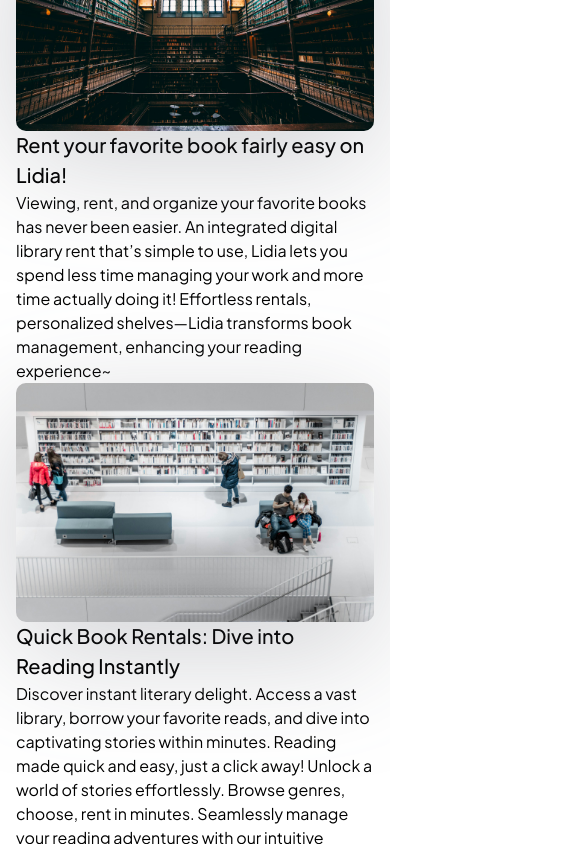
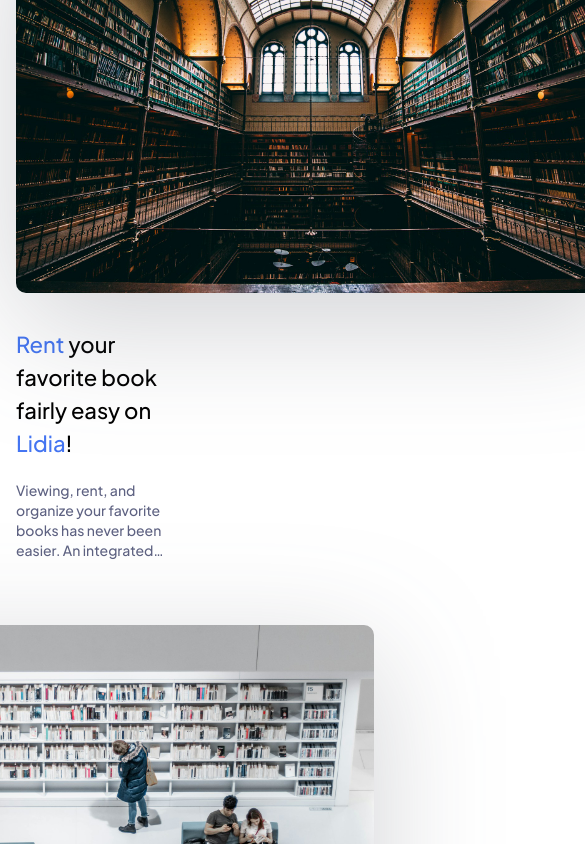
Before and after one commit to anwsaif/lidia-digital-library, a React (Vite) app: page / in a window 390 px wide. Shown: the part 2040-2884 px from the top of the page, 585 px wide, since content can reach past the window. Built offline with nearby package versions, Linux system fonts and the light colour scheme.

Commit message:
Update Services: add typography responsiveness, all done

```diff
--- a/src/Elements/Feature.jsx
+++ b/src/Elements/Feature.jsx
@@ -1,8 +1,8 @@
 import React from 'react'
 
-function Feature({logo, title, description, className=''}) {
+function Feature({key, logo, title, description, className=''}) {
   return (
-    <div className={`flex flex-col gap-5 max-w-[17.5625rem] justify-between items-center `+ className}>
+    <div key={key} className={`flex flex-col gap-5 max-w-[17.5625rem] justify-between items-center `+ className}>
       <div className="h-[6.375rem] w-[6.375rem] rounded-[1.625rem] bg-primary drop-shadow-extrabold-dark">
         <img src={logo} className='p-7' alt=""/>
       </div>
--- a/src/Sections/Features.jsx
+++ b/src/Sections/Features.jsx
@@ -32,7 +32,7 @@ function Features() {
 
           <div className="flex flex-wrap justify-around gap-6 lg:gap-x-28 xl:justify-between">
             {features.map(({logo, title, description, index}) => {
-              return <Feature logo={logo} title={title} description={description} className='mt-4 lg:mt-20' />
+              return <Feature key={index} logo={logo} title={title} description={description} className='mt-4 lg:mt-20' />
             })}
           </div>
         </div>
--- a/src/Sections/Hero.jsx
+++ b/src/Sections/Hero.jsx
@@ -2,16 +2,16 @@ import React from 'react'
 import Left from '../assets/images/Left.png'
 
 function Hero() {
-  function onDescClickHandler(e){
-    e.target.classList.remove('line-clamp-2')
-  }
+  // function onDescClickHandler(e){
+  //   e.target.classList.remove('line-clamp-2')
+  // }
   return (
     <section className='md:h-[85vh]'>
       <div className="container mx-auto flex h-full px-4 py-2 md:px-4 lg:px-5 lg:py-7 xl:px-10 ">
         <div className="relative flex w-full flex-col-reverse items-center md:flex-row md:gap-x-7 ">
           <div className="flex flex-col gap-4 md:w-1/2 md:gap-8">
             <h1 className='text-heading'>Search & review your <span className='text-primary underline'>fav book</span> effortlessly</h1>
-            <p className='text-desc-base line-clamp-2 sm:line-clamp-none' onClick={onDescClickHandler}>Embark on a literary journey like never before with our revolutionary library application! Introducing a seamless experience that transcends traditional boundaries, where  you can effortlessly search your favorite books.✨</p>
+            <p className='text-desc-base line-clamp-3 sm:line-clamp-none' onClick={e => e.target.classList.remove('line-clamp-3')}>Embark on a literary journey like never before with our revolutionary library application! Introducing a seamless experience that transcends traditional boundaries, where  you can effortlessly search your favorite books.✨</p>
             <a href="#" className='md:px-13 h-12 w-40 rounded-10 bg-primary px-6 py-3 text-center text-sm font-bold leading-6 text-white drop-shadow-bold-primary transition duration-300 ease-in-out hover:opacity-40 md:h-[3.75rem] md:w-[12.5rem] md:py-[1.125rem] lg:text-base'>Start now →</a>
           </div>
           <img src={Left} alt="Books" className='min-[529px]:max-w-96 w-screen max-w-[23rem] md:w-full lg:w-1/2 lg:max-w-full'/>
--- a/src/Sections/Services.jsx
+++ b/src/Sections/Services.jsx
@@ -5,40 +5,37 @@ import reading from '../assets/images/Reading.jpg'
 const services = [
   {
     logo: service,
-    title: 'Rent your favorite book  fairly easy on Lidia!',
+    title: <h4><span>Rent</span> your favorite book  fairly easy on <span>Lidia</span>!</h4>,
     description: `Viewing, rent, and organize your favorite books has never been easier. An integrated digital library rent  that’s simple to use, Lidia lets you spend less time  managing your work and more time actually doing it!\n\nEffortless rentals, personalized shelves—Lidia  transforms book management, enhancing your  reading experience~`,
   },
   {
     logo: reading,
-    title: 'Quick Book Rentals:  Dive into Reading Instantly',
+    title: <h4>Quick Book Rentals:  <span>Dive</span> into <span>Reading</span> Instantly</h4>,
     description: 'Discover instant literary delight. Access a vast library, borrow your favorite reads, and dive into captivating stories within minutes. Reading made quick and easy, just a click away!\n\nUnlock a world of stories effortlessly.  Browse genres, choose, rent in minutes.  Seamlessly manage your reading adventures  with our intuitive platform~'
   },
 ]
 
 function Services() {
   return (
-    <section className='2xl:mt-96'>
+    <section className='2xl:mt-96' id='services'>
       <div className="container mx-auto my-12 px-4 py-2 md:px-4 lg:my-[6.25rem] lg:px-5 lg:py-7 xl:px-10">
-        <div className="flex w-full flex-col gap-4">
+        <div className="flex w-full flex-col gap-4 ">
           <span className='capitalised text-xs text-primary'>SERVICES</span>
           <h2>🚀• The Services for You</h2>
 
-          <div className="flex flex-col">
+          <div className="flex flex-col gap-16 lg:mt-[5.625rem]">
             {services.map(({ logo, title, description }) => {
-              return <div className="flex flex-wrap">
-                <img src={logo} alt={title} className='rounded-[0.625rem] drop-shadow-extrabold-dark lg:w-1/2'/>
-                <div className="fit-content lg:w-1/2">
-                  <h6>{title}</h6>
-                  <p>{description}</p>
+              return <div className="flex flex-wrap justify-between gap-9 lg:flex-nowrap">
+                <img src={logo} alt={title} className='max-w-[37.5rem] self-center rounded-[0.625rem] drop-shadow-extrabold-dark lg:w-1/2'/>
+                <div className="max-w-[45%] lg:w-1/2 ">
+                  {title}
+                  <p className='line-clamp-4 w-fit md:line-clamp-none' onClick={e => e.target.classList.remove('line-clamp-4')}>
+                    {description.split('\n').map((line, i) => (<>{line}<br/> </>))}
+                  </p>
                 </div>
               </div>
             })}
           </div>
-          {/* <div className="flex flex-wrap justify-around gap-6 lg:gap-x-28 xl:justify-between"> */}
-          {/*   {features.map(({logo, title, description, index}) => { */}
-          {/*     return <Feature logo={logo} title={title} description={description} className='mt-4 lg:mt-20' /> */}
-          {/*   })} */}
-          {/* </div> */}
         </div>
       </div>
     </section>
--- a/src/index.css
+++ b/src/index.css
@@ -48,7 +48,7 @@ h3 {
 }
 
 h4 {
-  @apply text-[1.75rem] leading-10 tracking-normal font-extrabold;
+  @apply text-[1.375rem] md:text-[1.625rem] lg:text-[1.75rem] lg:leading-10 tracking-normal font-extrabold;
 }
 
 h5 {
@@ -116,3 +116,23 @@ nav li {
 .text-desc-base {
   @apply text-sm text-desc md:text-base;
 }
+
+#services h4 {
+  @apply font-medium mb-5 md:mb-10;
+}
+
+#services h4 ~ p:empty {
+  @apply min-h-4;
+}
+
+#services h4 ~ p {
+  @apply text-desc-base font-medium;
+}
+
+#services h4 > span {
+  @apply text-primary;
+}
+
+#services h2 ~ div > div:nth-child(2) {
+  @apply !flex-row-reverse;
+}
```
